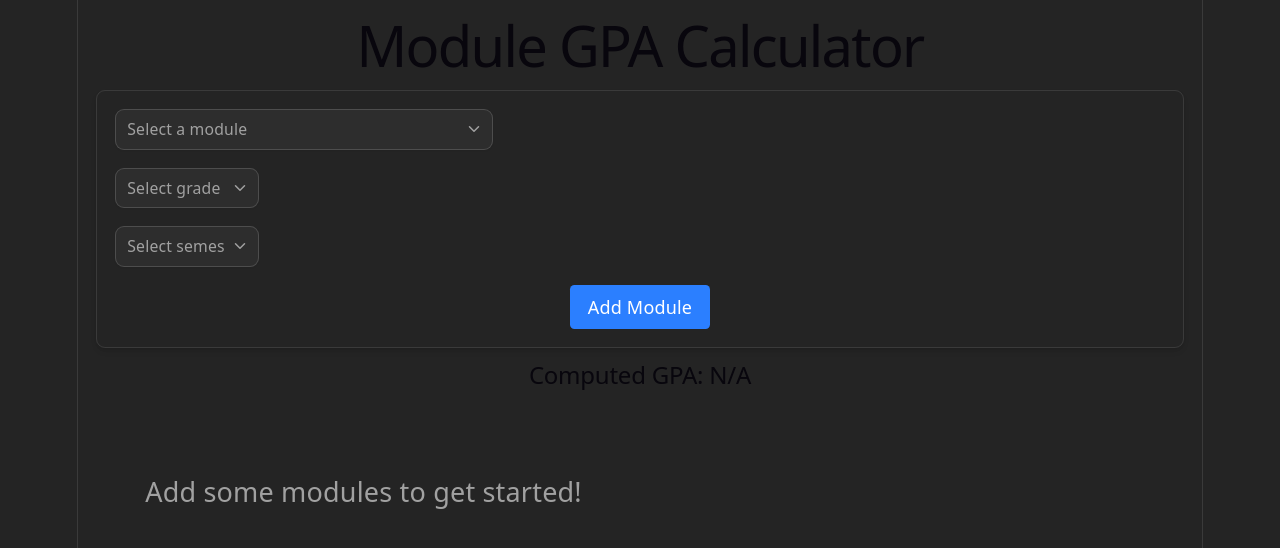
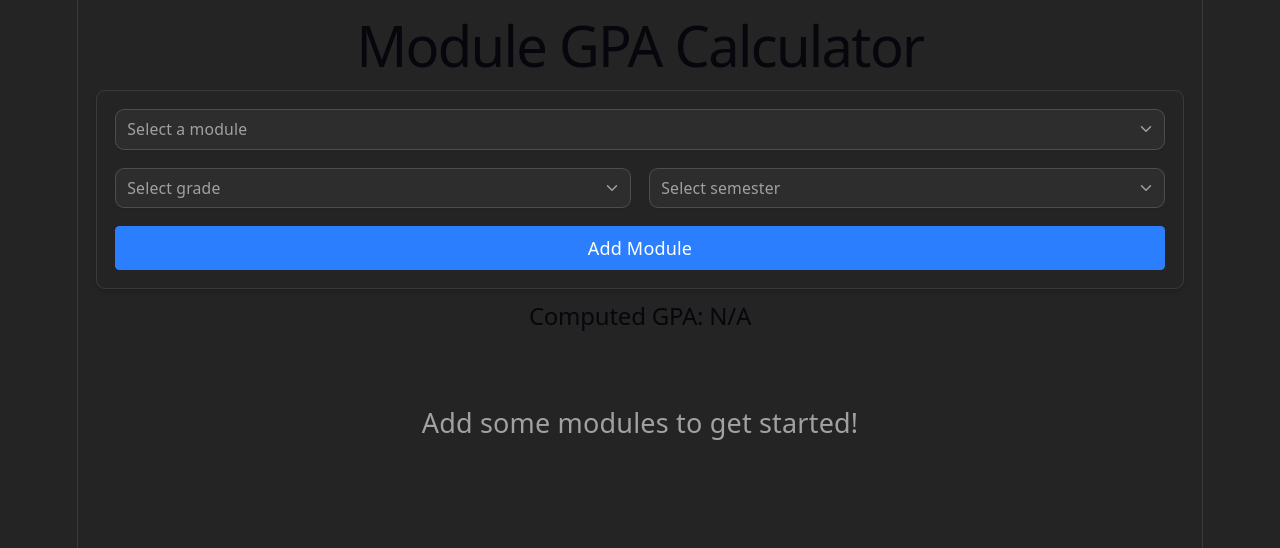
Before and after one commit to wongweixiang/gpa_calculator, a React (Vite) app: page / in a window 1280 px wide. Shown: the top 548 px of the page. Built offline with nearby package versions, Linux system fonts and the light colour scheme.

Commit message:
fix: logical issues

```diff
--- a/src/App.tsx
+++ b/src/App.tsx
@@ -4,12 +4,13 @@ import { ModuleForm } from "./ModuleForm.tsx";
 import { GpaPanel } from "./GpaPanel";
 import { useLocalStorage } from "./useLocalStorage.ts";
 import { ModulesPanel } from "./ModulesPanel/index.tsx";
+import { gradeMapping } from "./helpers/gradeMapping";
 
 export type Module = {
   id: string;
   name: string;
   credits: number;
-  grade: string;
+  grade: keyof typeof gradeMapping;
 };
 
 export type Semester = {
@@ -18,8 +19,7 @@ export type Semester = {
 };
 
 function App() {
-  const [semesters, setSemesters] = useLocalStorage("modules", []);
-  console.log(semesters);
+  const [semesters, setSemesters] = useLocalStorage<Semester[]>("modules", []);
 
   return (
     <>
@@ -27,23 +27,7 @@ function App() {
         <h1>Module GPA Calculator</h1>
         <ModuleForm semesters={semesters} setSemesters={setSemesters} />
         <GpaPanel semesters={semesters} />
-        {/* <div className="card-container">
-          {modules.length === 0 ? (
-            <h3 className="h-32 text-muted-foreground text-2xl flex items-center justify-center">
-              Add some modules to get started!
-            </h3>
-          ) : (
-            modules.map((module) => (
-              <ModuleCard
-                module={module}
-                onRemove={() =>
-                  setModules(modules.filter((m) => m.id !== module.id))
-                }
-              />
-            ))
-          )}
-        </div> */}
-        <ModulesPanel semesters={semesters} />
+        <ModulesPanel semesters={semesters} setSemesters={setSemesters} />
       </div>
     </>
   );
--- a/src/GpaPanel.tsx
+++ b/src/GpaPanel.tsx
@@ -5,6 +5,8 @@ export const GpaPanel: React.FC<{
   semesters: Semester[];
 }> = ({ semesters }) => {
   const allModules = semesters.flatMap((semester) => semester.modules);
+
+  console.log(semesters, allModules);
 
   const { totalGradePoints, totalCredits } = allModules.reduce(
     (acc, module) => {
--- a/src/ModuleForm.tsx/GradeSelect.tsx
+++ b/src/ModuleForm.tsx/GradeSelect.tsx
@@ -14,8 +14,8 @@ const gradeItems = Object.keys(gradeMapping).map((grade) => ({
 }));
 
 type GradeSelectProps = {
-  value: string;
-  onValueChange: (value: string) => void;
+  value: string | null;
+  onValueChange: (value: string | null) => void;
 };
 
 export const GradeSelect: React.FC<GradeSelectProps> = ({
@@ -24,7 +24,7 @@ export const GradeSelect: React.FC<GradeSelectProps> = ({
 }) => {
   return (
     <Select items={gradeItems} value={value} onValueChange={onValueChange}>
-      <SelectTrigger className="w-32">
+      <SelectTrigger className="w-full">
         <SelectValue placeholder="Select grade" />
       </SelectTrigger>
       <SelectContent>
--- a/src/ModuleForm.tsx/ModuleSelect.tsx
+++ b/src/ModuleForm.tsx/ModuleSelect.tsx
@@ -15,17 +15,19 @@ const moduleItems = moduleData.map((module) => ({
 }));
 
 type ModuleSelectProps = {
-  value: string;
-  onValueChange: (value: string) => void;
+  value: string | null;
+  onValueChange: (value: string | null) => void;
+  className?: string;
 };
 
 export const ModuleSelect: React.FC<ModuleSelectProps> = ({
   value,
   onValueChange,
+  className,
 }) => {
   return (
     <Select items={moduleItems} value={value} onValueChange={onValueChange}>
-      <SelectTrigger className="w-full max-w-84">
+      <SelectTrigger className={className}>
         <SelectValue placeholder="Select a module" />
       </SelectTrigger>
       <SelectContent>
--- a/src/ModuleForm.tsx/SemesterSelect.tsx
+++ b/src/ModuleForm.tsx/SemesterSelect.tsx
@@ -9,8 +9,8 @@ import {
 import { semesterItems } from "../helpers/semesterItems";
 
 type SemesterSelectProps = {
-  value: number;
-  onValueChange: (value: number) => void;
+  value: number | null;
+  onValueChange: (value: number | null) => void;
 };
 
 export const SemesterSelect: React.FC<SemesterSelectProps> = ({
@@ -19,7 +19,7 @@ export const SemesterSelect: React.FC<SemesterSelectProps> = ({
 }) => {
   return (
     <Select items={semesterItems} value={value} onValueChange={onValueChange}>
-      <SelectTrigger className="w-32">
+      <SelectTrigger className="w-full">
         <SelectValue placeholder="Select semester" />
       </SelectTrigger>
       <SelectContent>
--- a/src/ModuleForm.tsx/index.tsx
+++ b/src/ModuleForm.tsx/index.tsx
@@ -1,25 +1,27 @@
+// @ts-nocheck
+
 import { useState } from "react";
 import { GradeSelect } from "./GradeSelect";
 import { ModuleSelect } from "./ModuleSelect";
 import { moduleData } from "../helpers/moduleData";
-import type { Module, Semester } from "../App";
+import type { Semester } from "../App";
 import { SemesterSelect } from "./SemesterSelect";
 import { semesterItems } from "@/helpers/semesterItems";
 
 type ModuleFormProps = {
   semesters: Semester[];
-  setSemesters: (semesters: Semester[]) => void;
+  setSemesters: (sem: Semester[]) => void;
 };
 
 export const ModuleForm: React.FC<ModuleFormProps> = ({
   semesters,
   setSemesters,
 }) => {
-  const [grade, setGrade] = useState("");
-  const [moduleId, setModuleId] = useState("");
-  const [semesterId, setSemesterId] = useState<number | "">("");
+  const [moduleId, setModuleId] = useState<string | null>(null);
+  const [grade, setGrade] = useState<string | null>(null);
+  const [semesterId, setSemesterId] = useState<number | null>(null);
 
-  const isComplete = grade !== "" && moduleId !== "" && semesterId !== "";
+  const isComplete = grade !== "" && moduleId !== "" && semesterId !== null;
 
   function handleSubmit(e: React.FormEvent) {
     e.preventDefault();
@@ -39,9 +41,10 @@ export const ModuleForm: React.FC<ModuleFormProps> = ({
       (semester) => semester.value === semesterId,
     );
 
-
     setSemesters((prevSemesters: Semester[]) => {
-      const isExistingSem = prevSemesters.find((sem) => sem.semester.value === semesterId)
+      const isExistingSem = prevSemesters.find(
+        (sem) => sem.semester.value === semesterId,
+      );
 
       if (isExistingSem) {
         return prevSemesters.map((sem) =>
@@ -64,13 +67,17 @@ export const ModuleForm: React.FC<ModuleFormProps> = ({
   return (
     <form
       onSubmit={handleSubmit}
-      className="space-y-4 border p-4 rounded-md shadow-md"
+      className="grid grid-cols-2 gap-4 border p-4 rounded-md shadow-md"
     >
-      <ModuleSelect value={moduleId} onValueChange={setModuleId} />
+      <ModuleSelect
+        value={moduleId}
+        onValueChange={setModuleId}
+        className="col-span-2 w-full"
+      />
       <GradeSelect value={grade} onValueChange={setGrade} />
       <SemesterSelect value={semesterId} onValueChange={setSemesterId} />
       <button
-        className="bg-blue-500 text-white px-4 py-2 rounded"
+        className="col-span-2 bg-blue-500 text-white px-4 py-2 rounded"
         type="submit"
         disabled={!isComplete}
       >
--- a/src/ModuleForm.tsx/useModuleForm.ts
+++ /dev/null
@@ -1,40 +0,0 @@
-const useModuleForm = () => {
-  const handleSubmit = (e: React.FormEvent) => {
-    e.preventDefault();
-
-    const allModules = semesters.flatMap((semester) => semester.modules);
-
-    if (allModules.find((module) => module.id === moduleId)) {
-      alert("Module already added!");
-      return;
-    }
-
-    setGrade("");
-    setModuleId("");
-
-    const selectedModule = moduleData.find((module) => module.id === moduleId);
-    const selectedSemester = semesterItems.find(
-      (semester) => semester.value === semesterId,
-    );
-
-    setSemesters((prevSemesters: Semester[]) => {
-      const existingSemester = prevSemesters.find(
-        (sem) => sem.semester.value === semesterId,
-      );
-
-      const existingSemesterModules = existingSemester?.modules || [];
-
-      return [
-        ...prevSemesters.filter((sem) => sem.semester.value !== semesterId),
-        {
-          semester: selectedSemester,
-          modules: [...existingSemesterModules, { grade, ...selectedModule }],
-        },
-      ];
-    });
-  };
-
-  return {
-    handleSubmit,
-  };
-};
--- a/src/ModulesPanel/SemesterCard.tsx
+++ b/src/ModulesPanel/SemesterCard.tsx
@@ -1,11 +1,17 @@
+// @ts-nocheck
+
 import { ModuleCard } from "./ModuleCard";
-import { type Semester } from "@/App";
+import { type Semester, type Module } from "@/App";
 
 type SemesterCardType = {
   semesterData: Semester;
+  setSemesters: (sems: Semester[]) => void;
 };
 
-export const SemesterCard: React.FC<SemesterCardType> = ({ semesterData }) => {
+export const SemesterCard: React.FC<SemesterCardType> = ({
+  semesterData,
+  setSemesters,
+}) => {
   const {
     semester: { label },
     modules,
@@ -14,15 +20,30 @@ export const SemesterCard: React.FC<SemesterCardType> = ({ semesterData }) => {
   return (
     <div className="flex flex-col gap-2 rounded-xl border border-border bg-card p-8 shadow-sm transition-shadow hover:shadow-md max-lg:p-6">
       <div>{label}</div>
-      {modules.map((module) => (
-        <ModuleCard
-          module={module}
-          onRemove={
-            () => {}
-            // setModules(modules.filter((m) => m.id !== module.id))
-          }
-        />
-      ))}
+      {modules.map((module) => {
+        console.log({ module });
+
+        return (
+          <ModuleCard
+            key={module.id}
+            module={module}
+            onRemove={() =>
+              setSemesters((prevSems: Semester[]) =>
+                prevSems.map((sem: Semester) => {
+                  const { semester, modules } = sem;
+
+                  return {
+                    semester,
+                    modules: modules.filter(
+                      (mod: Module) => mod.id !== module?.id,
+                    ),
+                  };
+                }),
+              )
+            }
+          />
+        );
+      })}
     </div>
   );
 };
--- a/src/ModulesPanel/index.tsx
+++ b/src/ModulesPanel/index.tsx
@@ -3,22 +3,33 @@ import { type Semester } from "@/App";
 
 type ModulesPanelType = {
   semesters: Semester[];
+  setSemesters: (sems: Semester[]) => void;
 };
 
-export const ModulesPanel: React.FC<ModulesPanelType> = ({ semesters }) => {
+export const ModulesPanel: React.FC<ModulesPanelType> = ({
+  semesters,
+  setSemesters,
+}) => {
+  if (semesters.length === 0)
+    return (
+      <h3 className="h-32 text-muted-foreground text-2xl flex items-center justify-center">
+        Add some modules to get started!
+      </h3>
+    );
+
   const sortedSemesters = semesters.sort(
     (a, b) => a.semester.value - b.semester.value,
   );
 
   return (
     <div className="grid grid-cols-1 sm:grid-cols-2 gap-4 mt-4">
-      {sortedSemesters.length === 0 ? (
-        <h3 className="h-32 text-muted-foreground text-2xl flex items-center justify-center">
-          Add some modules to get started!
-        </h3>
-      ) : (
-        sortedSemesters.map((sem) => <SemesterCard semesterData={sem} />)
-      )}
+      {sortedSemesters.map((sem) => (
+        <SemesterCard
+          key={sem.semester.value}
+          semesterData={sem}
+          setSemesters={setSemesters}
+        />
+      ))}
     </div>
   );
 };
```
